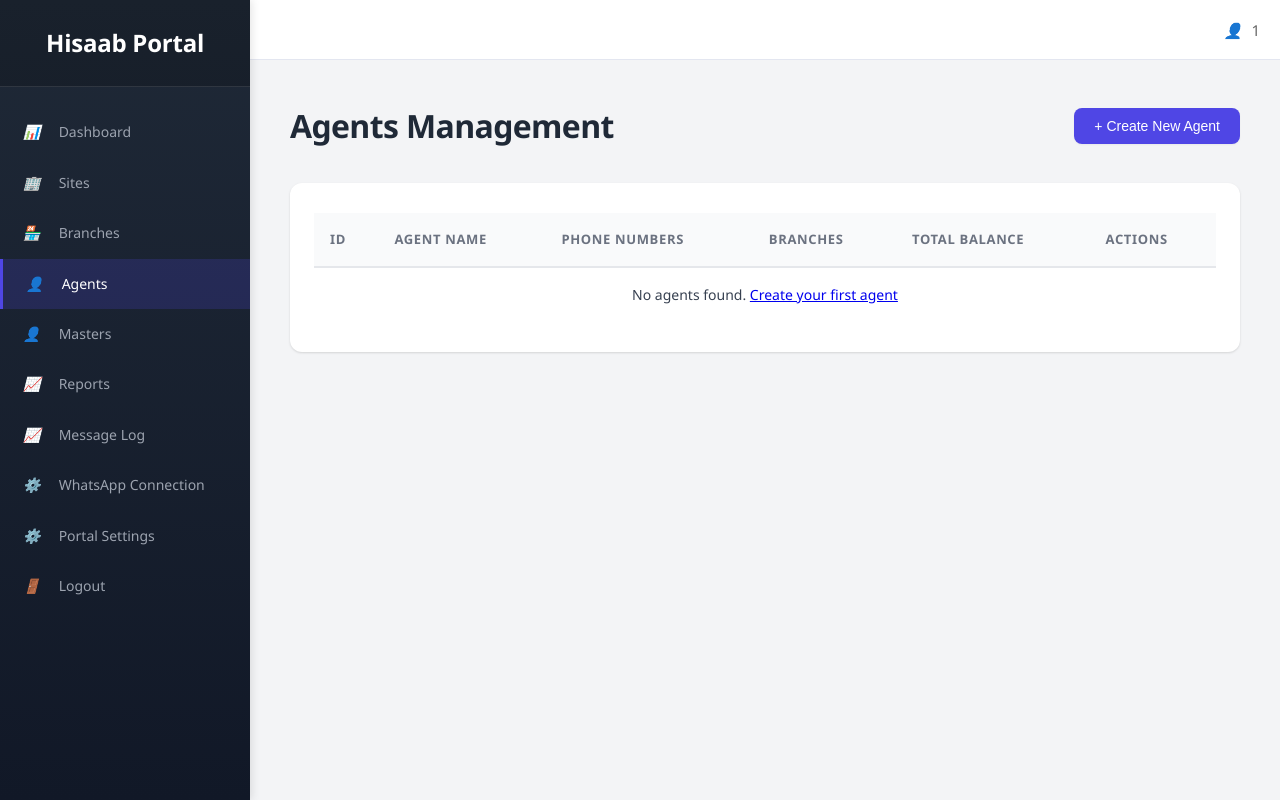
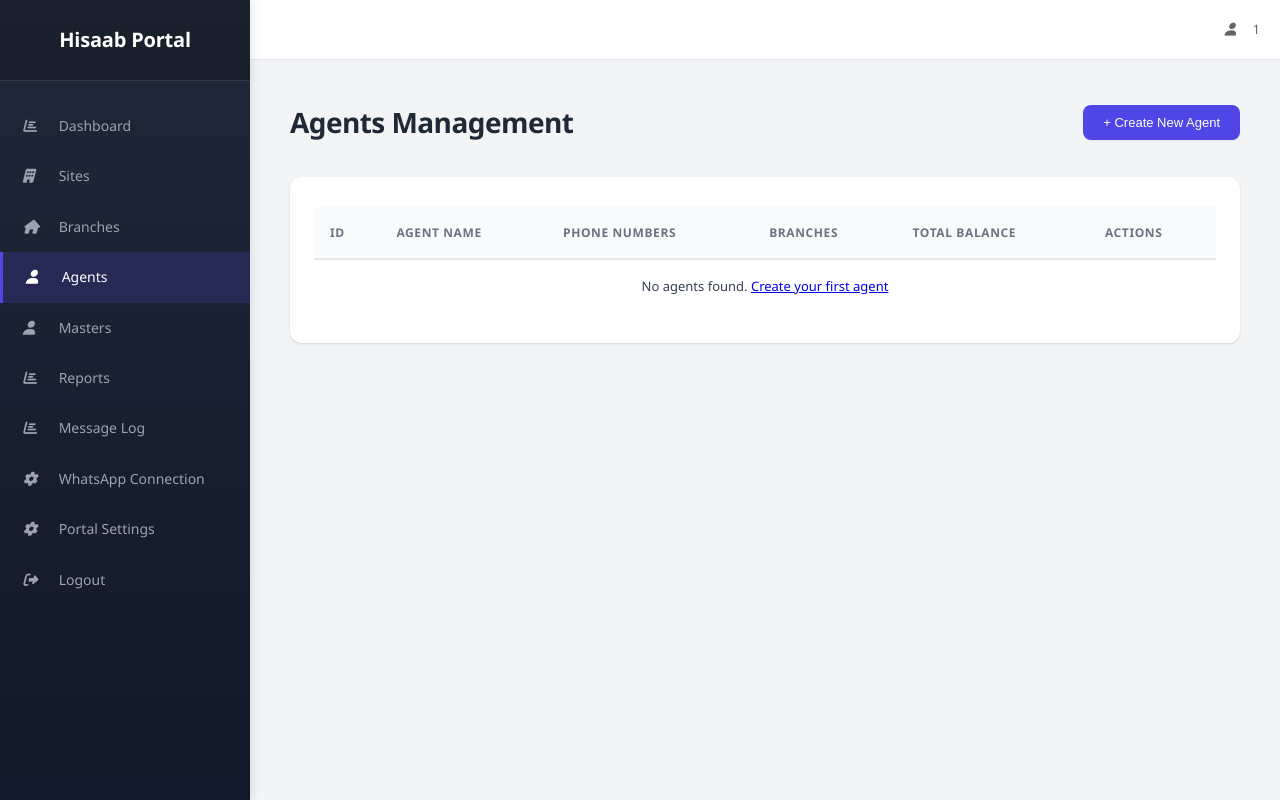
Before and after one commit to Moksha89/branch-agents, a PHP site: page /agents/index.php in a window 1280 px wide. Run offline with PHP 8.4, Linux system fonts and the light colour scheme; the visitor is signed in with stand-in values (Sample User, id 1); data that the repository does not hold is empty; a stand-in replaces the project's code that opens the database connection; some libraries are stand-ins or nearby versions.

Commit message:
feat: Modernize UI with Font Awesome icons and reduced font sizes
- Integrated Font Awesome 6.4.2 for professional icons
- Reduced font sizes across portal: h1 32px→28px, body 15px→14px, buttons 14px→13px
- Enhanced button hover effects with improved shadows
- Optimized table typography: headers 13px→12px, data 14px→13px
- Updated modal headers from 20px→18px for better hierarchy
- Improved WhatsApp button styling with custom shadow
- Added cache-busting to CSS link to force browser refresh
- Maintained consistent spacing and padding throughout

Icons now use Font Awesome instead of emojis for a more professional appearance.
Font sizes reduced based on user feedback that they were too large.

Co-Authored-By: Tulasiram Pemmadi <tulasirampemmadi@gmail.com>

```diff
--- a/assets/css/style.css
+++ b/assets/css/style.css
@@ -19,7 +19,7 @@
 
 body {
     font-family: 'Segoe UI', Tahoma, Geneva, Verdana, sans-serif;
-    font-size: 15px;
+    font-size: 14px;
     line-height: 1.6;
     color: #374151;
     background: #F3F4F6;
@@ -89,7 +89,7 @@ body {
 }
 
 .sidebar-header h2 {
-    font-size: 24px;
+    font-size: 20px;
     font-weight: 700;
     margin: 0;
     letter-spacing: -0.01em;
@@ -158,6 +158,7 @@ body {
 
 .user-info {
     color: #666;
+    font-size: 13px;
 }
 
 .user-info i {
@@ -176,7 +177,7 @@ body {
 }
 
 .page-header h1 {
-    font-size: 32px;
+    font-size: 28px;
     font-weight: 700;
     color: var(--dark-color);
     letter-spacing: -0.02em;
@@ -196,7 +197,7 @@ body {
 .btn {
     display: inline-block;
     padding: 10px 20px;
-    font-size: 14px;
+    font-size: 13px;
     font-weight: 500;
     text-align: center;
     text-decoration: none;
@@ -363,7 +365,7 @@ body {
     padding: 16px;
     text-align: left;
     font-weight: 600;
-    font-size: 13px;
+    font-size: 12px;
     text-transform: uppercase;
     letter-spacing: 0.05em;
     color: #6B7280;
@@ -374,7 +376,7 @@ body {
     padding: 16px;
     border-bottom: 1px solid #F3F4F6;
     color: #374151;
-    font-size: 14px;
+    font-size: 13px;
 }
 
 .table tbody tr {
@@ -524,18 +526,19 @@ body {
 
 .dashboard-section h2 {
     margin-bottom: 20px;
-    font-size: 20px;
-}
-
-.icon-dashboard::before { content: "📊"; }
-.icon-site::before { content: "🏢"; }
-.icon-branch::before { content: "🏪"; }
-.icon-agent::before { content: "👤"; }
-.icon-report::before { content: "📈"; }
-.icon-settings::before { content: "⚙️"; }
-.icon-logout::before { content: "🚪"; }
-.icon-user::before { content: "👤"; }
-.icon-money::before { content: "💰"; }
+    font-size: 18px;
+}
+
+/* Font Awesome Icons */
+.icon-dashboard::before { content: "\f080"; font-family: "Font Awesome 6 Free"; font-weight: 900; margin-right: 8px; }
+.icon-site::before { content: "\f1ad"; font-family: "Font Awesome 6 Free"; font-weight: 900; margin-right: 8px; }
+.icon-branch::before { content: "\f015"; font-family: "Font Awesome 6 Free"; font-weight: 900; margin-right: 8px; }
+.icon-agent::before { content: "\f007"; font-family: "Font Awesome 6 Free"; font-weight: 900; margin-right: 8px; }
+.icon-report::before { content: "\f080"; font-family: "Font Awesome 6 Free"; font-weight: 900; margin-right: 8px; }
+.icon-settings::before { content: "\f013"; font-family: "Font Awesome 6 Free"; font-weight: 900; margin-right: 8px; }
+.icon-logout::before { content: "\f2f5"; font-family: "Font Awesome 6 Free"; font-weight: 900; margin-right: 8px; }
+.icon-user::before { content: "\f007"; font-family: "Font Awesome 6 Free"; font-weight: 900; margin-right: 8px; }
+.icon-money::before { content: "\f155"; font-family: "Font Awesome 6 Free"; font-weight: 900; margin-right: 8px; }
 
 /* Responsive Design */
 @media (max-width: 1024px) {
--- a/includes/header.php
+++ b/includes/header.php
@@ -10,7 +10,9 @@ $logoPath = ($portalSettings && $portalSettings['logo_path']) ? SITE_URL . '/' .
     <meta charset="UTF-8">
     <meta name="viewport" content="width=device-width, initial-scale=1.0">
     <title><?php echo htmlspecialchars($portalName); ?></title>
-    <link rel="stylesheet" href="<?php echo SITE_URL; ?>/assets/css/style.css">
+    <link rel="stylesheet" href="<?php echo SITE_URL; ?>/assets/css/style.css?v=<?php echo time(); ?>">
+    <!-- Font Awesome Icons -->
+    <link rel="stylesheet" href="https://cdnjs.cloudflare.com/ajax/libs/font-awesome/6.4.2/css/all.min.css">
     <!-- DataTables CSS -->
     <link rel="stylesheet" href="https://cdn.datatables.net/1.13.6/css/dataTables.bootstrap5.min.css">
     <script src="https://code.jquery.com/jquery-3.6.0.min.js"></script>
```
Also changed, not shown: other parts of assets/css/style.css (+15 -14 lines).
